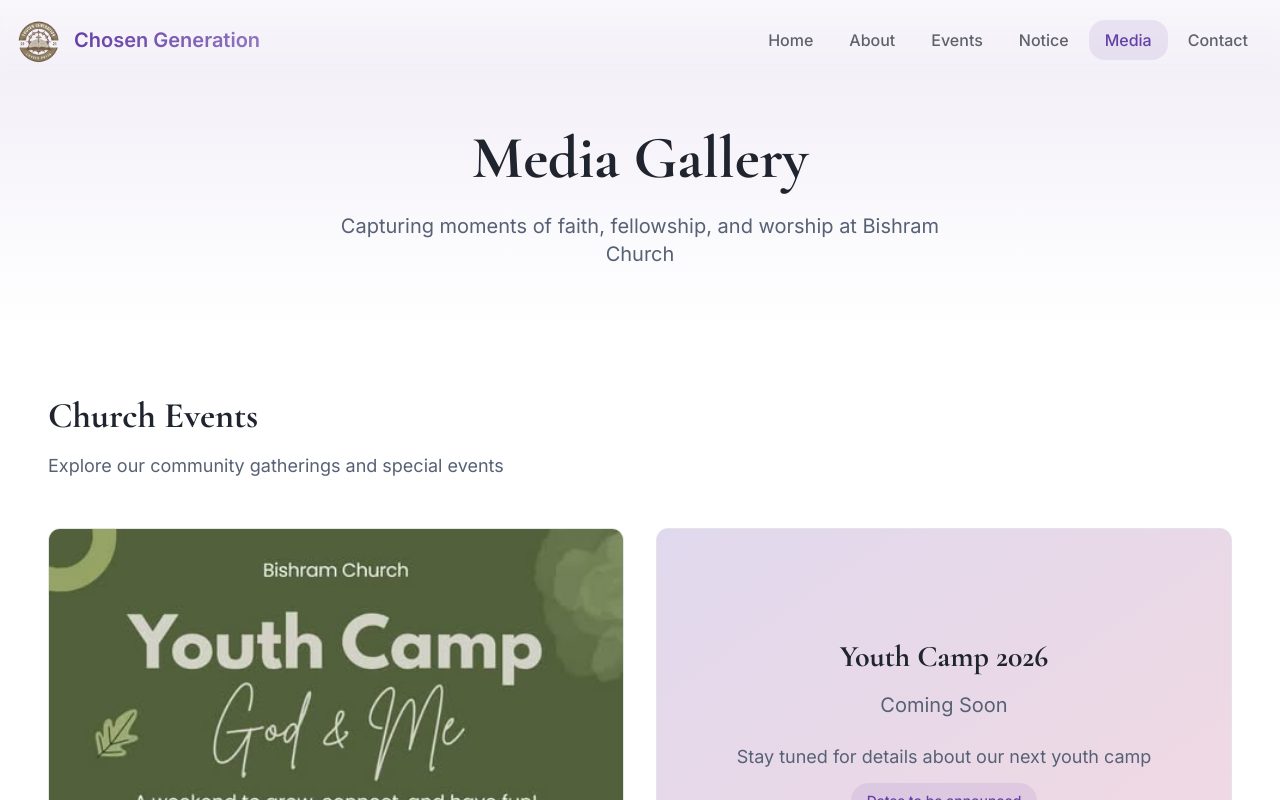
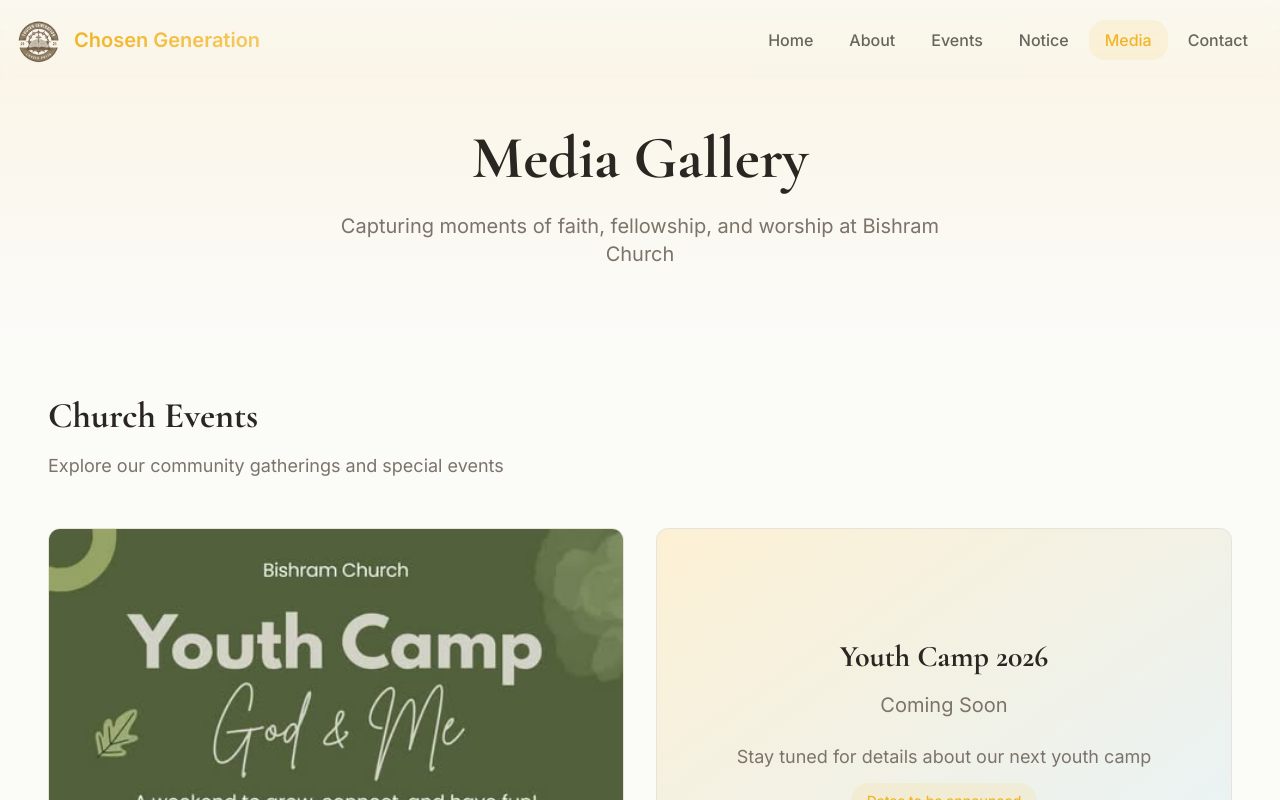
Before and after one commit to Joyal011/fetch-continue-flow, a React (Vite) app: page /media in a window 1280 px wide. Shown: the top 800 px of the page. Built offline with nearby package versions, Linux system fonts and the light colour scheme; the HTML template or start-up script is replaced by a standard one.

Commit message:
Refactor: Improve website design and content

```diff
--- a/src/components/Hero.tsx
+++ b/src/components/Hero.tsx
@@ -16,7 +16,7 @@ const Hero = () => {
         className="absolute inset-0 bg-cover bg-center"
         style={{ backgroundImage: `url(${heroImage})` }}
       >
-        <div className="absolute inset-0 bg-gradient-to-br from-primary/80 via-secondary/70 to-background/90" />
+        <div className="absolute inset-0 bg-gradient-to-br from-primary/70 via-background/50 to-background/80" />
       </div>
 
       {/* Content */}
@@ -25,27 +25,27 @@ const Hero = () => {
           <h1 className="text-5xl md:text-7xl lg:text-8xl font-bold mb-6 text-white drop-shadow-2xl">
             Chosen Generation
           </h1>
-          <p className="text-xl md:text-2xl lg:text-3xl text-white/95 mb-4 max-w-3xl mx-auto font-light drop-shadow-lg">
-            Empowering youth through faith, worship, and community
+          <p className="text-2xl md:text-3xl lg:text-4xl text-white/95 mb-6 max-w-4xl mx-auto font-light drop-shadow-lg">
+            A Place of Peace, Faith, and Fellowship
           </p>
-          <p className="text-base md:text-lg text-white/90 mb-8 max-w-2xl mx-auto italic drop-shadow-md">
-            "I will give them a heart to know me, that I am the Lord; they will be my people, and I will be their God, for they will return to me with all their heart." — Jeremiah 24:7
+          <p className="text-lg md:text-xl text-white/90 mb-10 max-w-3xl mx-auto drop-shadow-md">
+            We are a youth ministry of Bishram Church dedicated to faith, unity, and purpose.
           </p>
           <div className="flex flex-col sm:flex-row gap-4 justify-center">
             <Button
               size="lg"
-              className="text-lg px-10 py-7 font-semibold shadow-elevated"
-              onClick={() => navigate("/about")}
+              className="text-lg px-12 py-7 font-semibold shadow-elevated bg-white text-primary hover:bg-white/90 hover:scale-105 transition-all duration-300"
+              onClick={() => navigate("/contact")}
             >
-              Learn More
+              Join Us
             </Button>
             <Button
               size="lg"
               variant="outline"
-              className="text-lg px-10 py-7 font-semibold bg-white/10 backdrop-blur-sm border-white/30 text-white hover:bg-white hover:text-primary shadow-elevated"
-              onClick={() => navigate("/contact")}
+              className="text-lg px-12 py-7 font-semibold bg-white/10 backdrop-blur-sm border-white/30 text-white hover:bg-white/20 hover:scale-105 shadow-elevated transition-all duration-300"
+              onClick={() => navigate("/about")}
             >
-              Get in Touch
+              Learn More
             </Button>
           </div>
         </div>
--- /dev/null
+++ b/src/components/ScriptureHighlight.tsx
@@ -0,0 +1,36 @@
+const ScriptureHighlight = () => {
+  return (
+    <section className="py-16 px-4 bg-gradient-to-br from-primary/5 via-secondary/5 to-accent/5">
+      <div className="container mx-auto">
+        <div className="max-w-4xl mx-auto">
+          <div className="relative p-12 rounded-3xl bg-gradient-to-br from-white to-primary/5 shadow-2xl border-2 border-primary/20 animate-fade-up">
+            {/* Decorative corner elements */}
+            <div className="absolute top-0 left-0 w-20 h-20 border-t-4 border-l-4 border-primary/30 rounded-tl-3xl" />
+            <div className="absolute bottom-0 right-0 w-20 h-20 border-b-4 border-r-4 border-primary/30 rounded-br-3xl" />
+
+            {/* Glowing effect */}
+            <div className="absolute inset-0 rounded-3xl bg-gradient-to-br from-primary/10 via-transparent to-secondary/10 animate-pulse" style={{ animationDuration: "3s" }} />
+
+            <div className="relative z-10 text-center">
+              <div className="mb-4">
+                <span className="inline-block px-4 py-1 bg-primary/10 text-primary rounded-full text-sm font-semibold">
+                  Scripture of the Month
+                </span>
+              </div>
+
+              <p className="text-2xl md:text-3xl lg:text-4xl font-serif italic text-foreground mb-6 leading-relaxed">
+                "I will give them a heart to know me, that I am the Lord; they will be my people, and I will be their God, for they will return to me with all their heart."
+              </p>
+
+              <p className="text-lg md:text-xl font-semibold text-primary">
+                — Jeremiah 24:7
+              </p>
+            </div>
+          </div>
+        </div>
+      </div>
+    </section>
+  );
+};
+
+export default ScriptureHighlight;
--- a/src/components/ui/button.tsx
+++ b/src/components/ui/button.tsx
@@ -9,11 +9,11 @@ const buttonVariants = cva(
   {
     variants: {
       variant: {
-        default: "bg-primary text-primary-foreground hover:bg-primary/90 hover:scale-105 hover:shadow-elevated transition-all duration-300",
+        default: "bg-primary text-white hover:bg-primary/90 hover:scale-105 hover:shadow-elevated transition-all duration-300",
         destructive: "bg-destructive text-destructive-foreground hover:bg-destructive/90",
-        outline: "border-2 border-primary bg-transparent text-primary hover:bg-primary hover:text-primary-foreground hover:scale-105 transition-all duration-300",
-        secondary: "bg-gradient-to-r from-secondary to-primary text-secondary-foreground hover:opacity-90 hover:scale-105 hover:shadow-elevated transition-all duration-300",
-        ghost: "hover:bg-accent hover:text-accent-foreground",
+        outline: "border-2 border-primary bg-transparent text-primary hover:bg-primary/10 hover:scale-105 transition-all duration-300",
+        secondary: "bg-secondary text-secondary-foreground hover:bg-secondary/80 hover:scale-105 hover:shadow-elevated transition-all duration-300",
+        ghost: "hover:bg-accent/10 hover:text-accent-foreground",
         link: "text-primary underline-offset-4 hover:underline",
       },
       size: {
--- a/src/index.css
+++ b/src/index.css
@@ -8,105 +8,99 @@ All colors MUST be HSL.
 
 @layer base {
   :root {
-    /* Vibrant, energetic palette for youth ministry */
-    --background: 0 0% 100%;
-    --foreground: 220 20% 15%;
+    /* Warm, welcoming palette - soft gold, beige, and peaceful tones */
+    --background: 45 30% 98%;
+    --foreground: 30 10% 15%;
 
     --card: 0 0% 100%;
-    --card-foreground: 220 20% 15%;
+    --card-foreground: 30 10% 15%;
 
     --popover: 0 0% 100%;
-    --popover-foreground: 220 20% 15%;
+    --popover-foreground: 30 10% 15%;
 
-    /* Softer purple primary - balanced and spiritual */
-    --primary: 262 45% 45%;
+    /* Primary - Warm gold with soft undertones */
+    --primary: 42 88% 55%;
     --primary-foreground: 0 0% 100%;
-    --primary-glow: 262 50% 55%;
+    --primary-glow: 45 90% 70%;
 
-    /* Muted gradient secondary */
-    --secondary: 280 40% 40%;
-    --secondary-foreground: 0 0% 100%;
+    /* Secondary - Soft beige/cream */
+    --secondary: 40 40% 85%;
+    --secondary-foreground: 30 10% 20%;
 
-    --muted: 240 10% 96%;
-    --muted-foreground: 220 15% 40%;
+    --muted: 40 30% 94%;
+    --muted-foreground: 30 8% 45%;
 
-    /* Softer accent for CTAs */
-    --accent: 340 50% 50%;
+    /* Accent - Peaceful blue */
+    --accent: 200 60% 70%;
     --accent-foreground: 0 0% 100%;
 
     --destructive: 0 70% 50%;
     --destructive-foreground: 0 0% 100%;
 
-    --border: 240 10% 90%;
-    --input: 240 10% 95%;
-    --ring: 262 70% 50%;
+    --border: 40 20% 88%;
+    --input: 40 20% 88%;
+    --ring: 42 88% 55%;
 
     --radius: 1rem;
 
-    /* Custom design tokens for modern, balanced feel */
-    --gradient-primary: linear-gradient(135deg, hsl(262 45% 45%), hsl(280 40% 40%));
-    --gradient-hero: linear-gradient(135deg, hsl(262 45% 45% / 0.95), hsl(280 40% 40% / 0.9));
-    --gradient-card: linear-gradient(145deg, hsl(0 0% 100%), hsl(240 20% 98%));
-    --shadow-elevated: 0 10px 40px -10px hsl(262 45% 45% / 0.3);
-    --shadow-soft: 0 4px 20px -4px hsl(220 20% 15% / 0.1);
+    /* Custom design tokens for warm, inviting feel */
+    --gradient-primary: linear-gradient(135deg, hsl(42 88% 55%), hsl(38 85% 60%));
+    --gradient-hero: linear-gradient(135deg, hsl(42 88% 55% / 0.95), hsl(38 85% 60% / 0.9));
+    --gradient-card: linear-gradient(145deg, hsl(0 0% 100%), hsl(45 30% 98%));
+    --shadow-elevated: 0 10px 40px -10px hsl(42 88% 55% / 0.2);
+    --shadow-soft: 0 4px 20px -4px hsl(30 10% 15% / 0.08);
+    --shadow-glow: 0 0 40px hsl(45 90% 70% / 0.25);
     --transition-smooth: all 0.3s cubic-bezier(0.4, 0, 0.2, 1);
     --transition-bounce: all 0.4s cubic-bezier(0.68, -0.55, 0.265, 1.55);
 
-    --sidebar-background: 0 0% 98%;
-
-    --sidebar-foreground: 240 5.3% 26.1%;
-
-    --sidebar-primary: 240 5.9% 10%;
-
-    --sidebar-primary-foreground: 0 0% 98%;
-
-    --sidebar-accent: 240 4.8% 95.9%;
-
-    --sidebar-accent-foreground: 240 5.9% 10%;
-
-    --sidebar-border: 220 13% 91%;
-
-    --sidebar-ring: 217.2 91.2% 59.8%;
+    --sidebar-background: 45 30% 97%;
+    --sidebar-foreground: 30 10% 20%;
+    --sidebar-primary: 42 88% 55%;
+    --sidebar-primary-foreground: 0 0% 100%;
+    --sidebar-accent: 40 30% 94%;
+    --sidebar-accent-foreground: 30 10% 20%;
+    --sidebar-border: 40 20% 88%;
+    --sidebar-ring: 42 88% 55%;
   }
 
   .dark {
-    --background: 220 25% 8%;
-    --foreground: 0 0% 98%;
+    --background: 30 15% 8%;
+    --foreground: 45 20% 96%;
 
-    --card: 220 20% 12%;
-    --card-foreground: 0 0% 98%;
+    --card: 30 12% 10%;
+    --card-foreground: 45 20% 96%;
 
-    --popover: 220 20% 12%;
-    --popover-foreground: 0 0% 98%;
+    --popover: 30 12% 10%;
+    --popover-foreground: 45 20% 96%;
 
-    --primary: 262 50% 55%;
+    --primary: 42 88% 55%;
     --primary-foreground: 0 0% 100%;
-    --primary-glow: 262 55% 65%;
+    --primary-glow: 45 90% 70%;
 
-    --secondary: 280 45% 50%;
-    --secondary-foreground: 0 0% 100%;
+    --secondary: 40 35% 25%;
+    --secondary-foreground: 45 20% 96%;
 
-    --muted: 220 20% 15%;
-    --muted-foreground: 220 10% 70%;
+    --muted: 30 12% 18%;
+    --muted-foreground: 40 15% 65%;
 
-    --accent: 340 55% 55%;
-    --accent-foreground: 0 0% 100%;
+    --accent: 200 60% 45%;
+    --accent-foreground: 45 20% 96%;
 
     --destructive: 0 70% 50%;
     --destructive-foreground: 0 0% 100%;
 
-    --border: 220 15% 20%;
-    --input: 220 15% 20%;
-    --ring: 262 75% 60%;
+    --border: 30 12% 20%;
+    --input: 30 12% 20%;
+    --ring: 42 88% 55%;
 
-    --sidebar-background: 0 0% 10%;
-    --sidebar-foreground: 0 0% 98%;
-    --sidebar-primary: 136 15% 60%;
+    --sidebar-background: 30 15% 10%;
+    --sidebar-foreground: 45 20% 96%;
+    --sidebar-primary: 42 88% 55%;
     --sidebar-primary-foreground: 0 0% 100%;
-    --sidebar-accent: 0 0% 15%;
-    --sidebar-accent-foreground: 0 0% 98%;
-    --sidebar-border: 0 0% 20%;
-    --sidebar-ring: 140 14% 48%;
+    --sidebar-accent: 30 12% 18%;
+    --sidebar-accent-foreground: 45 20% 96%;
+    --sidebar-border: 30 12% 20%;
+    --sidebar-ring: 42 88% 55%;
   }
 }
 
--- a/src/pages/Index.tsx
+++ b/src/pages/Index.tsx
@@ -3,6 +3,7 @@ import Hero from "@/components/Hero";
 import AboutPreview from "@/components/AboutPreview";
 import Stats from "@/components/Stats";
 import Ministries from "@/components/Ministries";
+import ScriptureHighlight from "@/components/ScriptureHighlight";
 import Testimonials from "@/components/Testimonials";
 import CallToAction from "@/components/CallToAction";
 import Footer from "@/components/Footer";
@@ -17,6 +18,7 @@ const Index = () => {
         <Stats />
         <AboutPreview />
         <Ministries />
+        <ScriptureHighlight />
         <Testimonials />
         <CallToAction />
         <Footer />
```
Also changed, not shown: src/pages/Contact.tsx (+41 -6 lines).
